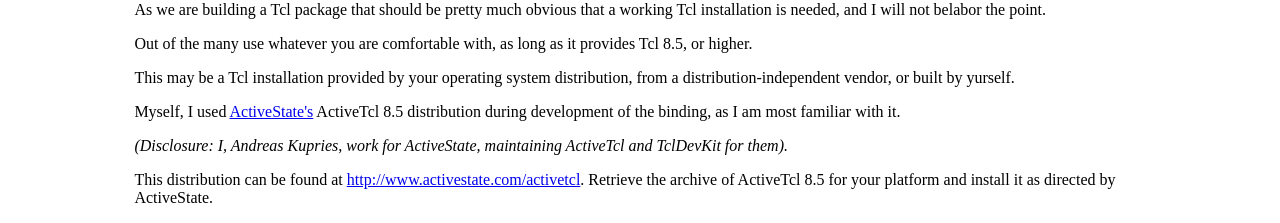
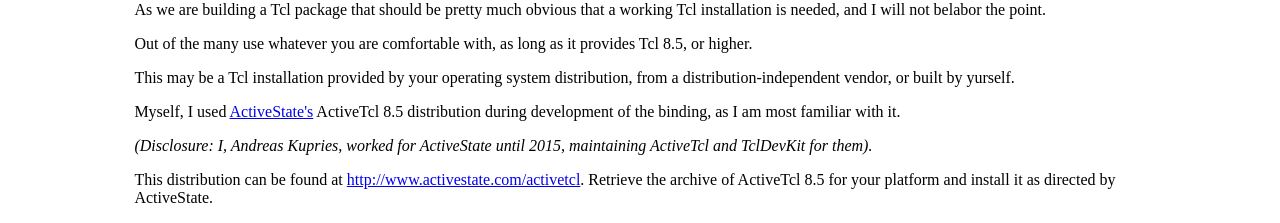
Before and after one commit to andreas-kupries/tclyaml, a plain HTML site: page embedded/www/doc/files/tclyaml_installer.html in a window 1280 px wide. Shown: the part 1120-1343 px from the top of the page. Drawn offline with Linux system fonts and the light colour scheme.

Commit message:
Fixed outdated disclosure. Regenerated dependent documentation.

```diff
--- a/embedded/www/doc/files/tclyaml_installer.html
+++ b/embedded/www/doc/files/tclyaml_installer.html
@@ -177,8 +177,8 @@ by yurself.</p>
 <p>Myself, I used <a href="http://www.activestate.com">ActiveState's</a>
 ActiveTcl 8.5 distribution during development of the binding, as I am
 most familiar with it.</p>
-<p><em>(Disclosure: I, Andreas Kupries, work for ActiveState,
-maintaining ActiveTcl and TclDevKit for them).</em></p>
+<p><em>(Disclosure: I, Andreas Kupries, worked for ActiveState
+until 2015, maintaining ActiveTcl and TclDevKit for them).</em></p>
 <p>This distribution can be found at
 <a href="http://www.activestate.com/activetcl">http://www.activestate.com/activetcl</a>. Retrieve the archive of
 ActiveTcl 8.5 for your platform and install it as directed by
```
Also changed, not shown: 3 other files.
